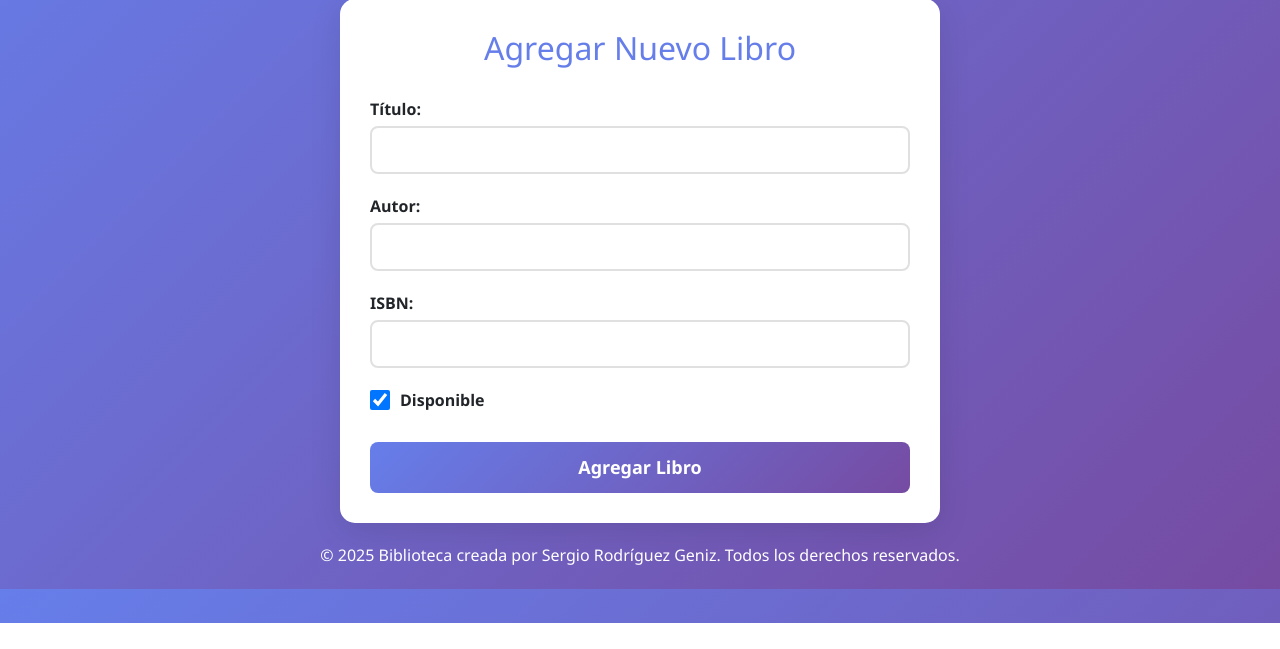
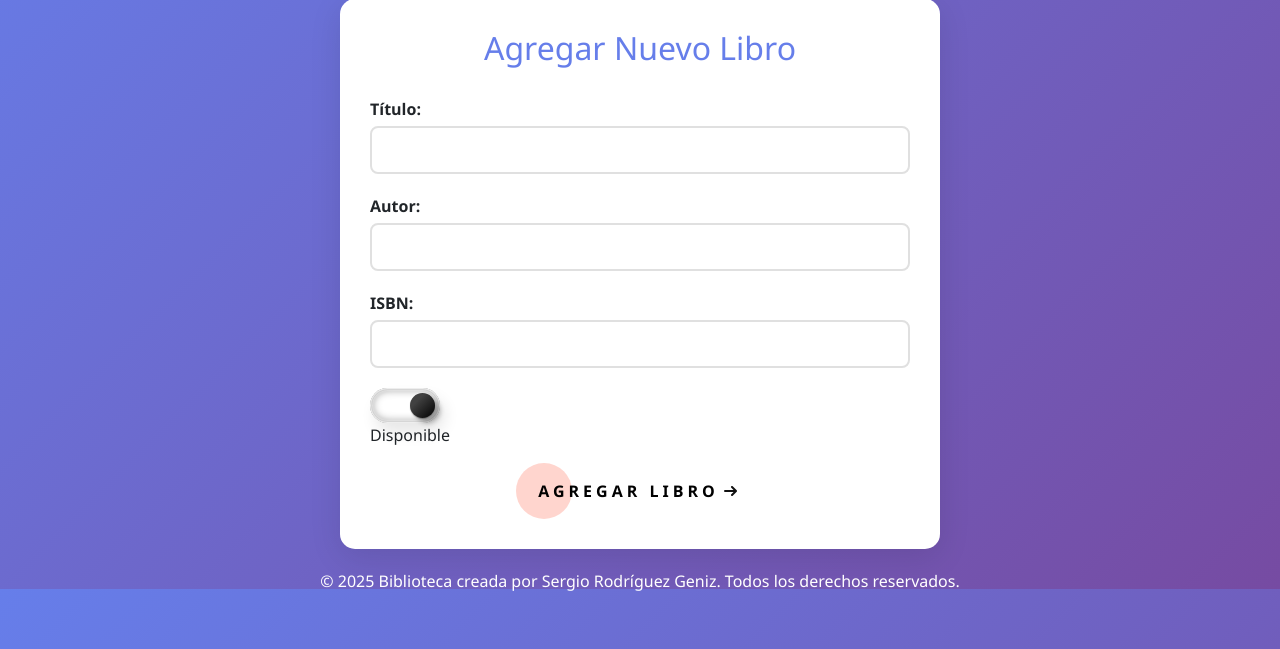
Before and after one commit to sergiorg03/EjerciciosPythonPOO, a Flask app: page /agregar in a window 1280 px wide. Shown: the part 211-860 px from the top of the page. Before the commit the page ends 834 px from the top, so only its background shows below. Run offline with Flask 3, Linux system fonts and the light colour scheme.

Commit message:
Modificados los archivos de CSS, botones y checkbox en agregar libros y botones de solicitud y devolucion de libros

```diff
--- a/biblioteca_web/static/css/styles.css
+++ b/biblioteca_web/static/css/styles.css
@@ -60,6 +60,78 @@ table {
     margin: 0 auto;
 }
 
+/*<div class="container_checkbox">
+            <input type="checkbox" name="checkbox" id="checkbox" {% if disponible %} checked {% endif %}>
+            <label for="checkbox" class="label_checkbox">Disponible</label>
+        </div>*/
+
+.container_checkbox {}
+
+.label_checkbox {
+    height: 35px;
+    width: 70px;
+    background-color: #ffffff;
+    border-radius: 18px;
+    -webkit-box-shadow: inset 0 0 3px 2px rgba(255, 255, 255, 1),
+        inset 0 0 10px 1px rgba(0, 0, 0, 0.488), 5px 10px 15px rgba(0, 0, 0, 0.096),
+        inset 0 0 0 2px rgba(0, 0, 0, 0.3);
+    box-shadow: inset 0 0 3px 2px rgba(255, 255, 255, 1),
+        inset 0 0 10px 1px rgba(0, 0, 0, 0.488), 5px 10px 15px rgba(0, 0, 0, 0.096),
+        inset 0 0 0 2px rgba(0, 0, 0, 0.3);
+    display: -webkit-box;
+    display: -ms-flexbox;
+    display: flex;
+    -webkit-box-align: center;
+    -ms-flex-align: center;
+    align-items: center;
+    cursor: pointer;
+    position: relative;
+    -webkit-transition: -webkit-transform 0.4s;
+    transition: -webkit-transform 0.4s;
+    transition: transform 0.4s;
+}
+
+.label_checkbox:hover {
+    -webkit-transform: perspective(100px) rotateX(5deg) rotateY(-5deg);
+    transform: perspective(100px) rotateX(5deg) rotateY(-5deg);
+}
+
+#checkbox:checked~.label_checkbox:hover {
+    -webkit-transform: perspective(100px) rotateX(-5deg) rotateY(5deg);
+    transform: perspective(100px) rotateX(-5deg) rotateY(5deg);
+}
+
+#checkbox {
+    display: none;
+}
+
+#checkbox:checked~.label_checkbox::before {
+    left: 40px;
+    background-color: #000000;
+    background-image: linear-gradient(315deg, #000000 0%, #414141 70%);
+    -webkit-transition: 0.4s;
+    transition: 0.4s;
+}
+
+.label_checkbox::before {
+    position: absolute;
+    content: "";
+    height: 25px;
+    width: 25px;
+    border-radius: 50%;
+    background-color: #000000;
+    background-image: linear-gradient(130deg,
+            #757272 10%,
+            #ffffff 11%,
+            #726f6f 62%);
+    left: 5px;
+    -webkit-box-shadow: 0 1px 1px rgba(0, 0, 0, 0.3),
+        5px 5px 5px rgba(0, 0, 0, 0.3);
+    box-shadow: 0 1px 1px rgba(0, 0, 0, 0.3), 5px 5px 5px rgba(0, 0, 0, 0.3);
+    -webkit-transition: 0.4s;
+    transition: 0.4s;
+}
+
 .listalibros {
     text-align: center;
     color: whitesmoke;
@@ -67,3 +139,120 @@ table {
     height: 10px;
     box-shadow: 0 4px 8px 0 rgba(0, 0, 0, 0.2), 0 6px 20px 0 rgba(0, 0, 0, 0.01);
 }
+
+.cta {
+    position: relative;
+    margin: auto;
+    padding: 19px 22px;
+    transition: all 0.2s ease;
+    color: black;
+    text-decoration: none;
+    border: none;
+    background-color: transparent;
+    cursor: pointer;
+    display: inline-flex;
+    align-items: center;
+    outline: none;
+}
+
+.cta:before {
+    content: "";
+    position: absolute;
+    top: 0;
+    left: 0;
+    display: block;
+    border-radius: 28px;
+    background: rgba(255, 171, 157, 0.5);
+    width: 56px;
+    height: 56px;
+    transition: all 0.3s ease;
+}
+
+.cta span {
+    position: relative;
+    font-size: 16px;
+    line-height: 18px;
+    font-weight: 900;
+    letter-spacing: 0.25em;
+    text-transform: uppercase;
+    vertical-align: middle;
+}
+
+.cta svg {
+    position: relative;
+    top: 0;
+    margin-left: 10px;
+    fill: none;
+    stroke-linecap: round;
+    stroke-linejoin: round;
+    stroke: #111;
+    stroke-width: 2;
+    transform: translateX(-5px);
+    transition: all 0.3s ease;
+}
+
+.cta:hover:before {
+    width: 100%;
+    background: #ffab9d;
+}
+
+.cta:hover svg {
+    transform: translateX(0);
+}
+
+.cta:active {
+    transform: scale(0.96);
+}
+
+/*
+    Botón solicitud y prestado de libros
+*/
+
+.b_sol_pres {
+    --glow-color: rgb(217, 176, 255);
+    --glow-spread-color: rgba(191, 123, 255, 0.781);
+    --enhanced-glow-color: rgb(231, 206, 255);
+    --btn-color: rgb(100, 61, 136);
+    border: .25em solid var(--glow-color);
+    padding: 1em 3em;
+    color: var(--glow-color);
+    font-size: 15px;
+    font-weight: bold;
+    background-color: var(--btn-color);
+    border-radius: 1em;
+    outline: none;
+    box-shadow: 0 0 1em .25em var(--glow-color),
+        0 0 4em 1em var(--glow-spread-color),
+        inset 0 0 .75em .25em var(--glow-color);
+    text-shadow: 0 0 .5em var(--glow-color);
+    position: relative;
+    transition: all 0.3s;
+}
+
+.b_sol_pres::after {
+    pointer-events: none;
+    content: "";
+    position: absolute;
+    top: 120%;
+    left: 0;
+    height: 100%;
+    width: 100%;
+    background-color: var(--glow-spread-color);
+    filter: blur(2em);
+    opacity: .7;
+    transform: perspective(1.5em) rotateX(35deg) scale(1, .6);
+}
+
+.b_sol_pres:hover {
+    color: var(--btn-color);
+    background-color: var(--glow-color);
+    box-shadow: 0 0 1em .25em var(--glow-color),
+        0 0 4em 2em var(--glow-spread-color),
+        inset 0 0 .75em .25em var(--glow-color);
+}
+
+.b:active {
+    box-shadow: 0 0 0.6em .25em var(--glow-color),
+        0 0 2.5em 2em var(--glow-spread-color),
+        inset 0 0 .5em .25em var(--glow-color);
+}
--- a/biblioteca_web/templates/agregar.html
+++ b/biblioteca_web/templates/agregar.html
@@ -34,19 +34,28 @@
                 value="{{ isbn }}">
         </div>
 
-        <div style="margin-bottom: 30px;">
+        <div class="container_checkbox">
+            <input type="checkbox" name="checkbox" id="checkbox" {% if disponible %} checked {% endif %}>
+            <label for="checkbox" class="label_checkbox" />
+        </div>
+        <p>Disponible</p>
+        <!--<div style="margin-bottom: 30px;">
             <label style="display: flex; align-items: center; font-weight: 600;">
                 <input type="checkbox" name="disponible" {% if disponible %} checked {% endif %}
                     style="width: 20px; height: 20px; margin-right: 10px;">
                 Disponible
             </label>
+        </div>-->
+
+        <div style="display: flex; justify-content: center; align-items: center;">
+            <button type="submit" class="cta">
+                <span>Agregar Libro</span>
+                <svg width="13px" height="10px" viewBox="0 0 13 10">
+                    <path d="M1,5 L11,5"></path>
+                    <polyline points="8 1 12 5 8 9"></polyline>
+                </svg>
+            </button>
         </div>
-
-        <button type="submit" style="width: 100%; padding: 12px; background: linear-gradient(135deg, #667eea 0%, #764ba2 100%);
-                        color: white; border: none; border-radius: 8px; font-size: 18px; font-weight: 600;
-                        cursor: pointer; transition: transform 0.2s;">
-            Agregar Libro
-        </button>
     </form>
 </div>
 {% endblock %}
```
Also changed, not shown: biblioteca_web/templates/base_prestar_devolver.html (+10 -6 lines), biblioteca.db (deleted).
